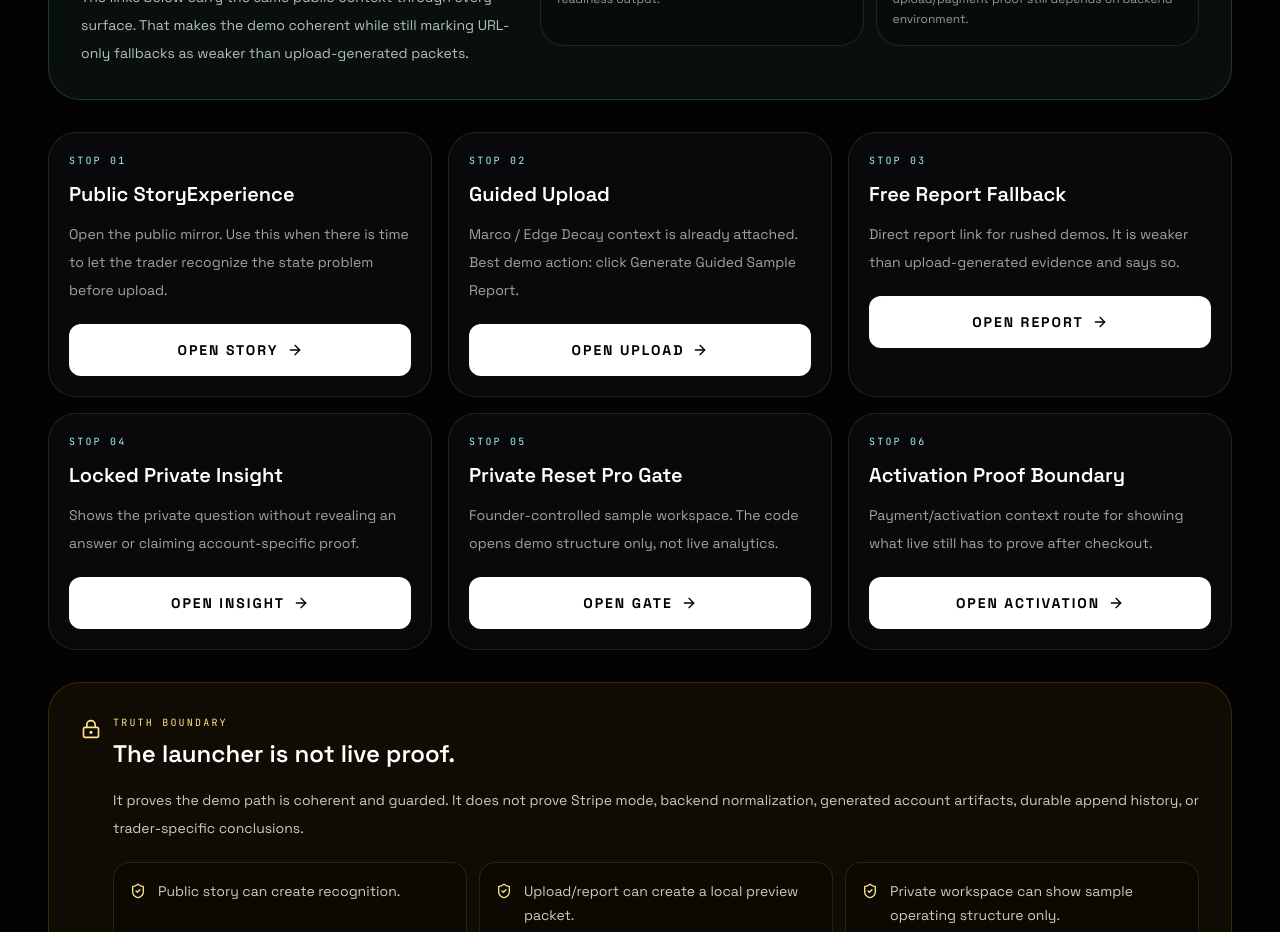
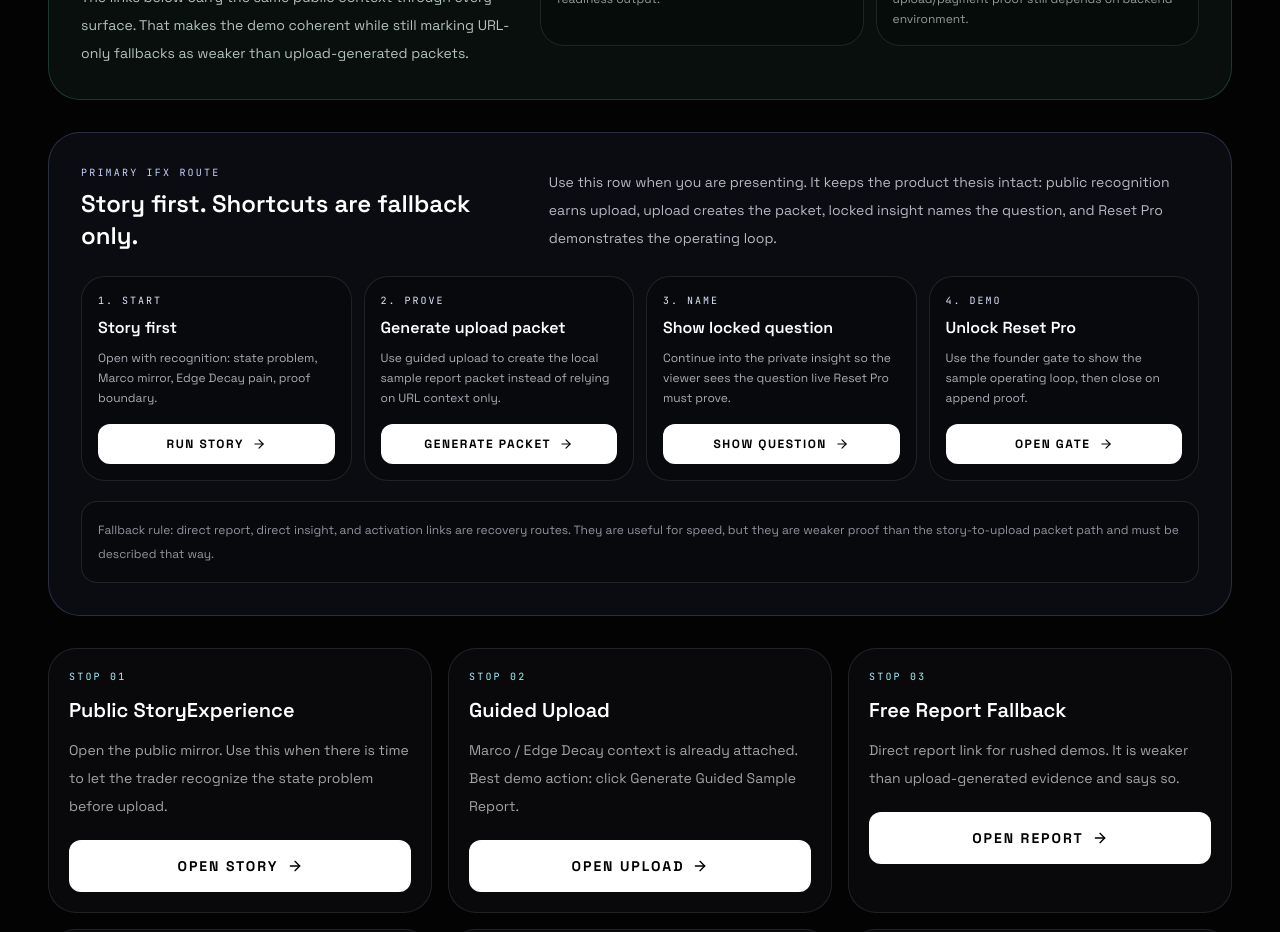
Before and after one commit to juninhogaucho/shibuya-analytics, a React (Vite) app: page /demo in a window 1280 px wide. Shown: the part 1020-1952 px from the top of the page. Built offline with nearby package versions, Linux system fonts and the light colour scheme; no server answers.

Commit message:
Add primary IFX demo route

```diff
--- a/scripts/shibuya_demo_readiness_gate.mjs
+++ b/scripts/shibuya_demo_readiness_gate.mjs
@@ -25,7 +25,7 @@ const REQUIRED_SURFACES = [
   {
     label: 'IFX demo launcher',
     file: 'src/pages/marketing/DemoLauncherPage.tsx',
-    markers: ['IFX Demo Launcher', 'DEMO LAUNCH PACKET', 'One controlled path from story to private workspace.', 'The launcher is not live proof.', 'Secret values are never printed', 'buildIfxDemoJourneyPaths'],
+    markers: ['IFX Demo Launcher', 'DEMO LAUNCH PACKET', 'PRIMARY IFX ROUTE', 'Story first. Shortcuts are fallback only.', 'Fallback rule: direct report, direct insight, and activation links are recovery routes.', 'One controlled path from story to private workspace.', 'The launcher is not live proof.', 'Secret values are never printed', 'buildIfxDemoJourneyPaths'],
   },
   {
     label: 'public upload',
--- a/src/pages/marketing/DemoLauncherPage.tsx
+++ b/src/pages/marketing/DemoLauncherPage.tsx
@@ -17,6 +17,36 @@ export function DemoLauncherPage() {
     privateDemoPath,
     activationPath,
   } = buildIfxDemoJourneyPaths(market)
+  const primaryRoute = [
+    {
+      label: 'Start',
+      title: 'Story first',
+      body: 'Open with recognition: state problem, Marco mirror, Edge Decay pain, proof boundary.',
+      href: storyPath,
+      cta: 'Run Story',
+    },
+    {
+      label: 'Prove',
+      title: 'Generate upload packet',
+      body: 'Use guided upload to create the local sample report packet instead of relying on URL context only.',
+      href: uploadPath,
+      cta: 'Generate Packet',
+    },
+    {
+      label: 'Name',
+      title: 'Show locked question',
+      body: 'Continue into the private insight so the viewer sees the question live Reset Pro must prove.',
+      href: lockedInsightPath,
+      cta: 'Show Question',
+    },
+    {
+      label: 'Demo',
+      title: 'Unlock Reset Pro',
+      body: 'Use the founder gate to show the sample operating loop, then close on append proof.',
+      href: privateDemoPath,
+      cta: 'Open Gate',
+    },
+  ] as const
   const demoStops = [
     {
       label: '01',
@@ -132,6 +162,43 @@ export function DemoLauncherPage() {
           </div>
         </section>
 
+        <section className="mb-8 rounded-[2rem] border border-indigo-300/20 bg-indigo-300/[0.055] p-5 md:p-8">
+          <div className="mb-6 grid gap-4 lg:grid-cols-[0.82fr_1.18fr] lg:items-end">
+            <div>
+              <p className="font-mono text-[10px] uppercase tracking-[0.22em] text-indigo-200">
+                PRIMARY IFX ROUTE
+              </p>
+              <h2 className="mt-2 text-2xl font-semibold text-white">Story first. Shortcuts are fallback only.</h2>
+            </div>
+            <p className="text-sm leading-7 text-indigo-50/75">
+              Use this row when you are presenting. It keeps the product thesis intact: public recognition earns upload,
+              upload creates the packet, locked insight names the question, and Reset Pro demonstrates the operating loop.
+            </p>
+          </div>
+          <div className="grid gap-3 lg:grid-cols-4">
+            {primaryRoute.map((step, index) => (
+              <article key={step.label} className="rounded-3xl border border-white/10 bg-black/25 p-4">
+                <p className="font-mono text-[10px] uppercase tracking-[0.2em] text-indigo-100">
+                  {index + 1}. {step.label}
+                </p>
+                <h3 className="mt-2 text-base font-semibold text-white">{step.title}</h3>
+                <p className="mt-2 text-xs leading-5 text-indigo-50/70">{step.body}</p>
+                <Link
+                  to={step.href}
+                  className="mt-4 inline-flex w-full items-center justify-center gap-2 rounded-xl bg-white px-4 py-3 text-center text-xs font-black uppercase tracking-[0.13em] text-black transition hover:bg-indigo-100"
+                >
+                  {step.cta}
+                  <ArrowRight className="h-3.5 w-3.5" />
+                </Link>
+              </article>
+            ))}
+          </div>
+          <p className="mt-5 rounded-2xl border border-white/10 bg-black/20 p-4 text-xs leading-6 text-indigo-50/60">
+            Fallback rule: direct report, direct insight, and activation links are recovery routes. They are useful for speed,
+            but they are weaker proof than the story-to-upload packet path and must be described that way.
+          </p>
+        </section>
+
         <section className="grid gap-4 lg:grid-cols-3">
           {demoStops.map((stop) => (
             <article key={stop.label} className="rounded-[1.75rem] border border-white/10 bg-[#09090B] p-5">
```
Also changed, not shown: 1 other file (tests, documents, lock files or other folders).
